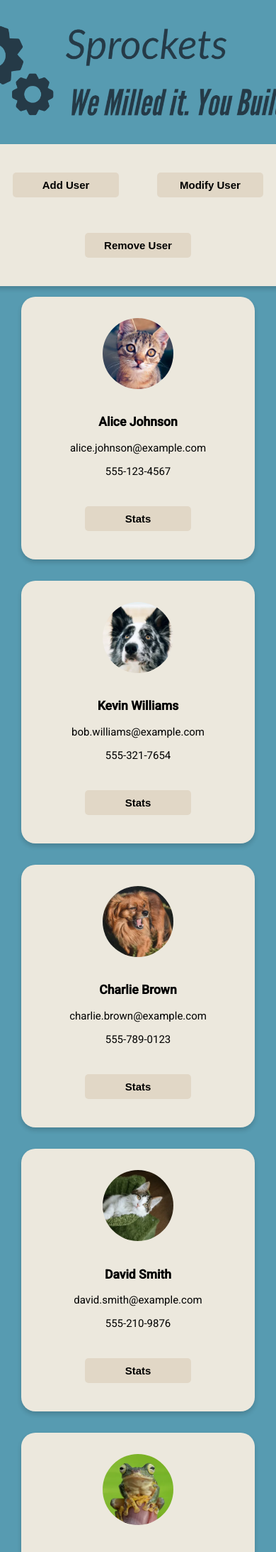
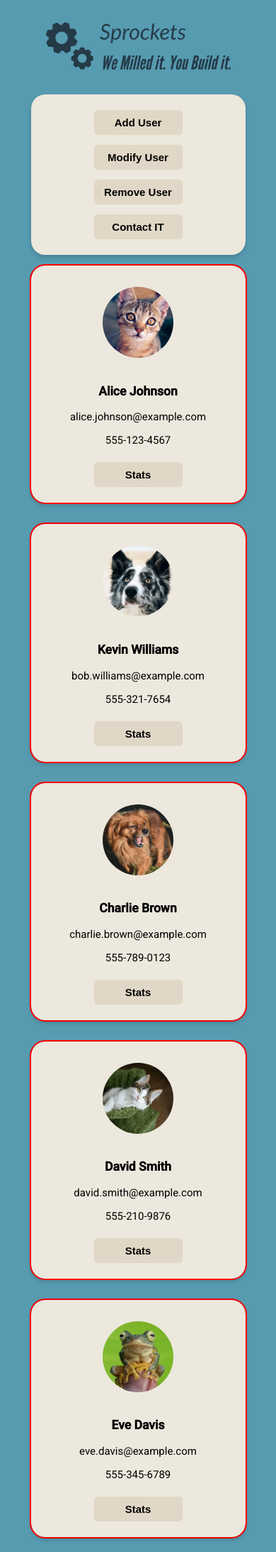
Before and after one commit to Teesitin/COP4331, a PHP site: page / in a window 390 px wide; the page is wider, and only the part inside the window is pictured. Shown: the top 2186 px of that part at 71% size. Run offline with PHP 8.4, Linux system fonts and the light colour scheme.

Commit message:
mobile friendly

```diff
--- a/index.php
+++ b/index.php
@@ -9,6 +9,8 @@
 <link href="https://fonts.googleapis.com/css2?family=Roboto:wght@300;400;500&display=swap" rel="stylesheet">
 
 <head>
+<meta name="viewport" content="width=device-width, initial-scale=1.0">
+
     <title>User Database</title>
     <link rel="icon" type="image/webp" href='../assets/branding/sprockets-fav-white.webp'/>
 
@@ -37,18 +39,9 @@
             margin: 0 auto;
         }
 
-        @media screen and (max-width: 700px) {
-            .profile-box {
-                width: 70%;
-                padding: 15px;
-                margin: 15px;
-                font-size: 15px;
-            }
-        }
 
         .profile-box {
             width: 300px;
-
             border-radius: 20px;
             box-shadow: 0px 4px 6px #00000029;
             padding: 15px;
@@ -94,14 +87,18 @@
             transform: scale(1.1);
         }
 
+        button:active {
+            transform: scale(1.1);
+        }
+
         .logo {
             width: 512px;
             height: auto;
-            margin: 25px auto;
+            padding: 25px;
         }
 
         .controls-container{
-            width: 85%;
+            width: 1020px;
             height: auto;
 
             border-radius: 20px;
@@ -109,8 +106,40 @@
             padding: 15px;
             margin: auto;
             background-color: #<?php echo $themeArray[0]['sub-1']; ?>;
+        }
 
 
+        @media screen and (max-width: 1096px) {
+            .controls-container{
+            width: 660px;
+            }
+
+        }
+
+        @media screen and (max-width: 770px) {
+
+            .logo{
+                width: 70%;
+            }
+
+            .controls-container{
+                width: 70%;
+            }
+
+            .profile-box {
+                width: 70%;
+                padding: 15px;
+                margin: 15px;
+                font-size: 15px;
+
+                outline: red solid 2px;
+            }
+
+            button{
+                width: 125px;
+                height: 35px;
+                margin: 7px;
+            }
         }
 
 
@@ -122,14 +151,15 @@
     <!-- Logo -->
     <img class="logo" src='../assets/branding/sprockets-transparent-rectangle.webp'>
 
-
     <!-- Controls Container -->
     <div class="controls-container">
         <button class="control-button">Add User</button>
         <button class="control-button">Modify User</button>
         <button class="control-button">Remove User</button>
+        <a href="https://www.youtube.com/watch?v=dQw4w9WgXcQ" target="_blank">
+            <button class="control-button">Contact IT</button>
+        </a>
     </div>
-
 
     <!-- Profiles -->
     <div id="profile-container" class="profile-container">
@@ -138,7 +168,7 @@
             $dataArray = json_decode($jsonString, true);
 
             foreach ($dataArray as $person) {
-                ?>
+        ?>
             <div class="profile-box">
                 <img class="profile-image"
                     src="../assets/headshots/hs-<?php echo $person['id']; ?>.webp"
@@ -151,8 +181,7 @@
                     <button>Stats</button>
                 </div>
             </div>
-
-            <?php
+        <?php
             }
         ?>
     </div>
```
Also changed, not shown: ReadMe.txt (renamed from doc.txt), testers/people.php (renamed from people.php).
